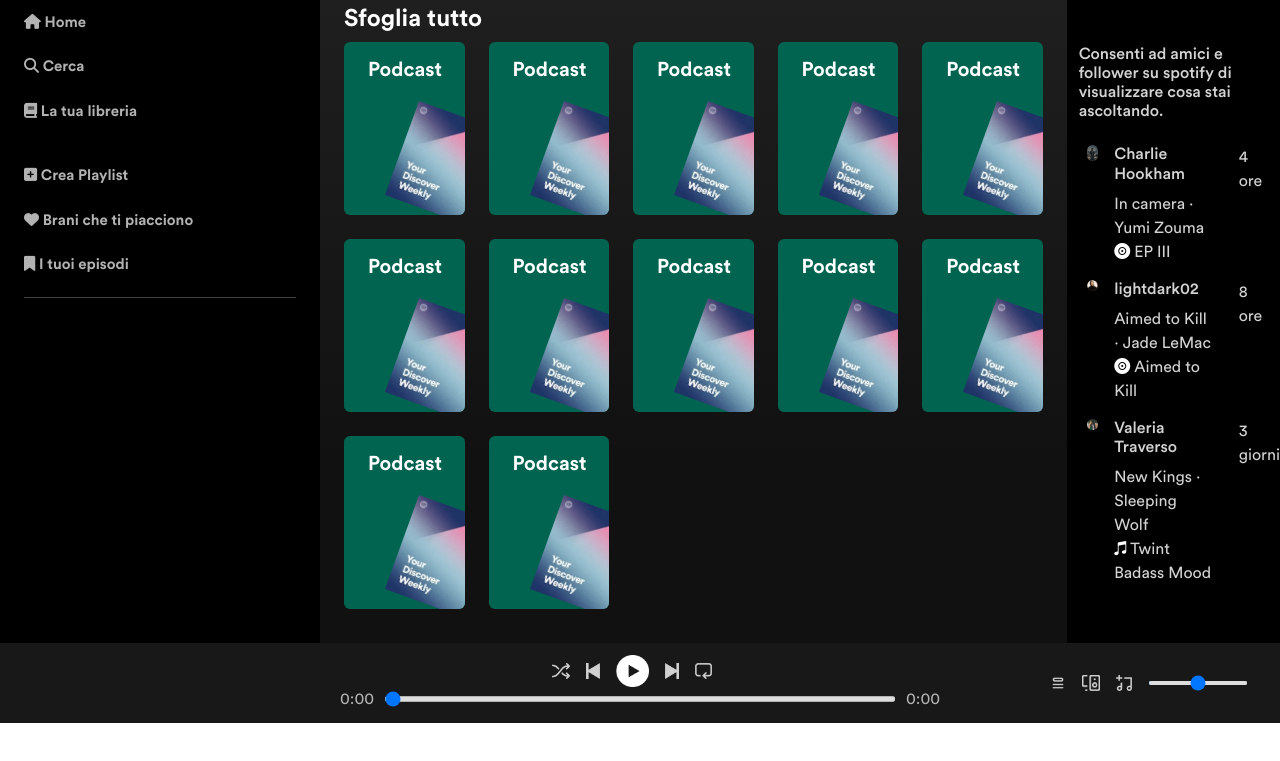
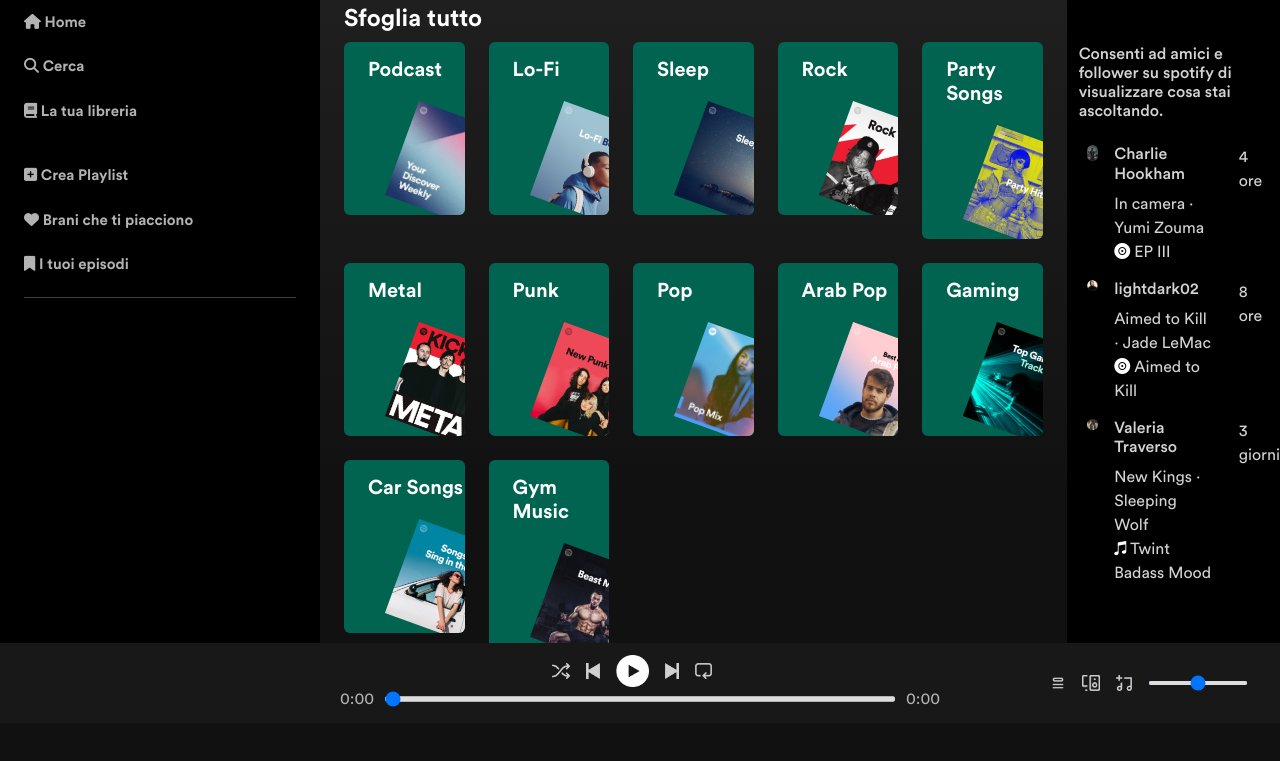
Before and after one commit to FedeYozora/Project-Week-2, a plain HTML site: page searchPage.html in a window 1280 px wide. Shown: the part 77-838 px from the top of the page. Before the commit the page ends 800 px from the top, so only its background shows below. Drawn offline with nearby package versions, Linux system fonts and the light colour scheme; no server answers.

Commit message:
fixed some issues after merge

```diff
--- a/artistScript.js
+++ b/artistScript.js
@@ -5,7 +5,7 @@ const artistID = params.get("artistID");
 let artistName;
 let playPauseIntervalId;
 console.log("ARTIST ID: ", artistID);
-window.onload = () => {
+
 const container = document.getElementById("albumInfo");
 const containerTrack = document.getElementById("trackList");
 const containerPlaylist = document.getElementById("playlistElenco");
@@ -71,7 +71,6 @@ window.onload = () => {
     }
     containerTrack.innerHTML = htmlString;
   });
-};
 
 const closeButton = document.getElementById("closeBtn");
 const centralColumn = document.getElementById("centralCol");
--- a/searchPage.html
+++ b/searchPage.html
@@ -134,10 +134,10 @@
                 </div>
                 <div class="col">
                   <div class="searchCard rounded ps-4">
-                    <p class="h5 fw-bold mt-3">Podcast</p>
+                    <p class="h5 fw-bold mt-3">Lo-Fi</p>
                     <div class="d-flex">
                       <img
-                        src="./assets/imgs/search/image-1.jpeg"
+                        src="./assets/imgs/search/image-10.jpg"
                         alt=""
                         width="100px"
                       />
@@ -146,10 +146,10 @@
                 </div>
                 <div class="col">
                   <div class="searchCard rounded ps-4">
-                    <p class="h5 fw-bold mt-3">Podcast</p>
+                    <p class="h5 fw-bold mt-3">Sleep</p>
                     <div class="d-flex">
                       <img
-                        src="./assets/imgs/search/image-1.jpeg"
+                        src="./assets/imgs/search/image-18.jpg"
                         alt=""
                         width="100px"
                       />
@@ -158,10 +158,10 @@
                 </div>
                 <div class="col">
                   <div class="searchCard rounded ps-4">
-                    <p class="h5 fw-bold mt-3">Podcast</p>
+                    <p class="h5 fw-bold mt-3">Rock</p>
                     <div class="d-flex">
                       <img
-                        src="./assets/imgs/search/image-1.jpeg"
+                        src="./assets/imgs/search/image-7.jpg"
                         alt=""
                         width="100px"
                       />
@@ -170,10 +170,10 @@
                 </div>
                 <div class="col">
                   <div class="searchCard rounded ps-4">
-                    <p class="h5 fw-bold mt-3">Podcast</p>
+                    <p class="h5 fw-bold mt-3">Party Songs</p>
                     <div class="d-flex">
                       <img
-                        src="./assets/imgs/search/image-1.jpeg"
+                        src="./assets/imgs/search/image-27.jpg"
                         alt=""
                         width="100px"
                       />
@@ -182,10 +182,10 @@
                 </div>
                 <div class="col">
                   <div class="searchCard rounded ps-4">
-                    <p class="h5 fw-bold mt-3">Podcast</p>
+                    <p class="h5 fw-bold mt-3">Metal</p>
                     <div class="d-flex">
                       <img
-                        src="./assets/imgs/search/image-1.jpeg"
+                        src="./assets/imgs/search/image-31.jpg"
                         alt=""
                         width="100px"
                       />
@@ -194,10 +194,10 @@
                 </div>
                 <div class="col">
                   <div class="searchCard rounded ps-4">
-                    <p class="h5 fw-bold mt-3">Podcast</p>
+                    <p class="h5 fw-bold mt-3">Punk</p>
                     <div class="d-flex">
                       <img
-                        src="./assets/imgs/search/image-1.jpeg"
+                        src="./assets/imgs/search/image-33.jpg"
                         alt=""
                         width="100px"
                       />
@@ -206,10 +206,10 @@
                 </div>
                 <div class="col">
                   <div class="searchCard rounded ps-4">
-                    <p class="h5 fw-bold mt-3">Podcast</p>
+                    <p class="h5 fw-bold mt-3">Pop</p>
                     <div class="d-flex">
                       <img
-                        src="./assets/imgs/search/image-1.jpeg"
+                        src="./assets/imgs/search/image-42.png"
                         alt=""
                         width="100px"
                       />
@@ -218,10 +218,10 @@
                 </div>
                 <div class="col">
                   <div class="searchCard rounded ps-4">
-                    <p class="h5 fw-bold mt-3">Podcast</p>
+                    <p class="h5 fw-bold mt-3">Arab Pop</p>
                     <div class="d-flex">
                       <img
-                        src="./assets/imgs/search/image-1.jpeg"
+                        src="./assets/imgs/search/image-41.jpg"
                         alt=""
                         width="100px"
                       />
@@ -230,10 +230,10 @@
                 </div>
                 <div class="col">
                   <div class="searchCard rounded ps-4">
-                    <p class="h5 fw-bold mt-3">Podcast</p>
+                    <p class="h5 fw-bold mt-3">Gaming</p>
                     <div class="d-flex">
                       <img
-                        src="./assets/imgs/search/image-1.jpeg"
+                        src="./assets/imgs/search/image-52.jpg"
                         alt=""
                         width="100px"
                       />
@@ -242,10 +242,10 @@
                 </div>
                 <div class="col">
                   <div class="searchCard rounded ps-4">
-                    <p class="h5 fw-bold mt-3">Podcast</p>
+                    <p class="h5 fw-bold mt-3">Car Songs</p>
                     <div class="d-flex">
                       <img
-                        src="./assets/imgs/search/image-1.jpeg"
+                        src="./assets/imgs/search/image-11.jpg"
                         alt=""
                         width="100px"
                       />
@@ -254,10 +254,10 @@
                 </div>
                 <div class="col">
                   <div class="searchCard rounded ps-4">
-                    <p class="h5 fw-bold mt-3">Podcast</p>
+                    <p class="h5 fw-bold mt-3">Gym Music</p>
                     <div class="d-flex">
                       <img
-                        src="./assets/imgs/search/image-1.jpeg"
+                        src="./assets/imgs/search/image-8.jpg"
                         alt=""
                         width="100px"
                       />
```
Also changed, not shown: albumScript.js (+4 -5 lines). Lines whose indentation alone changed are shown as unchanged.
